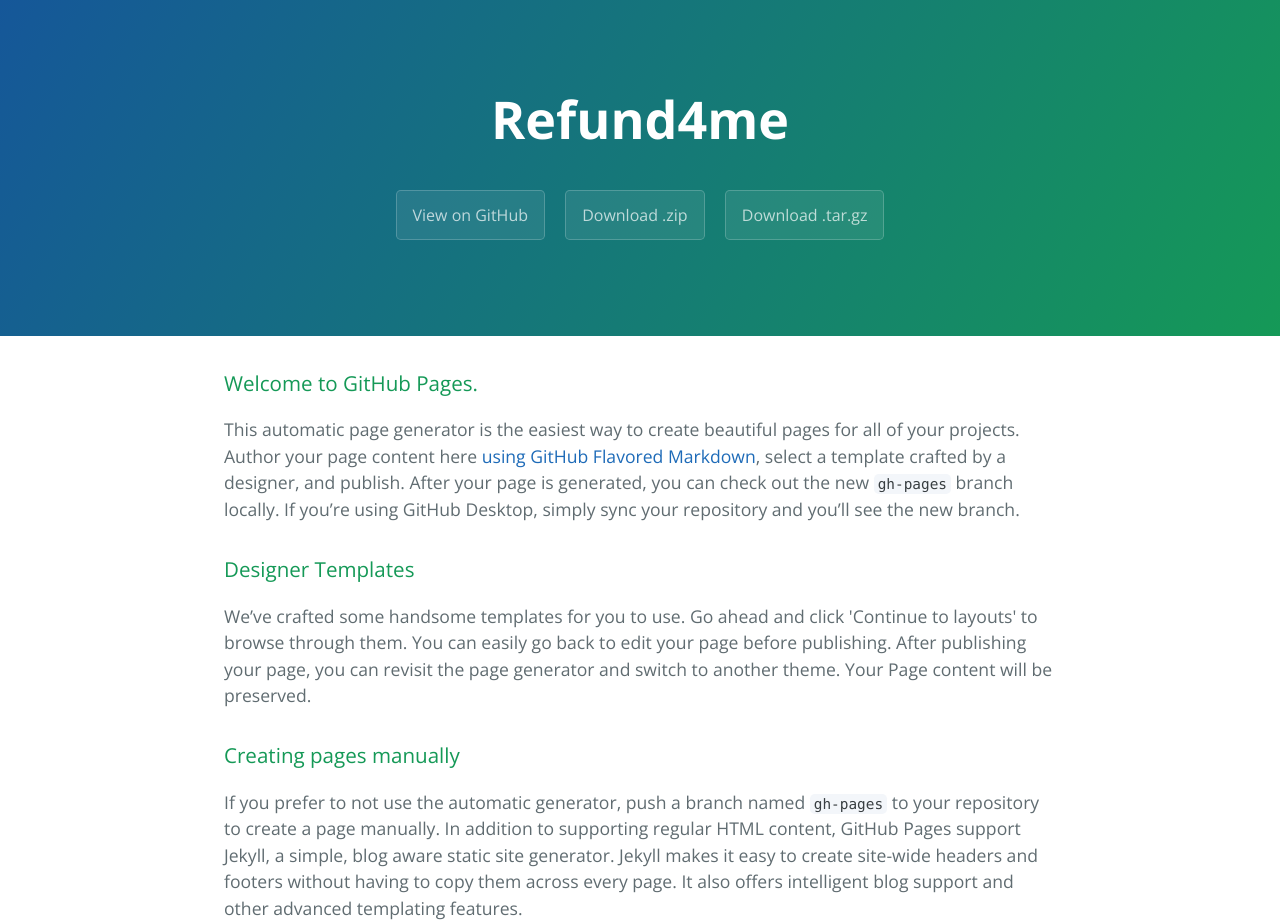
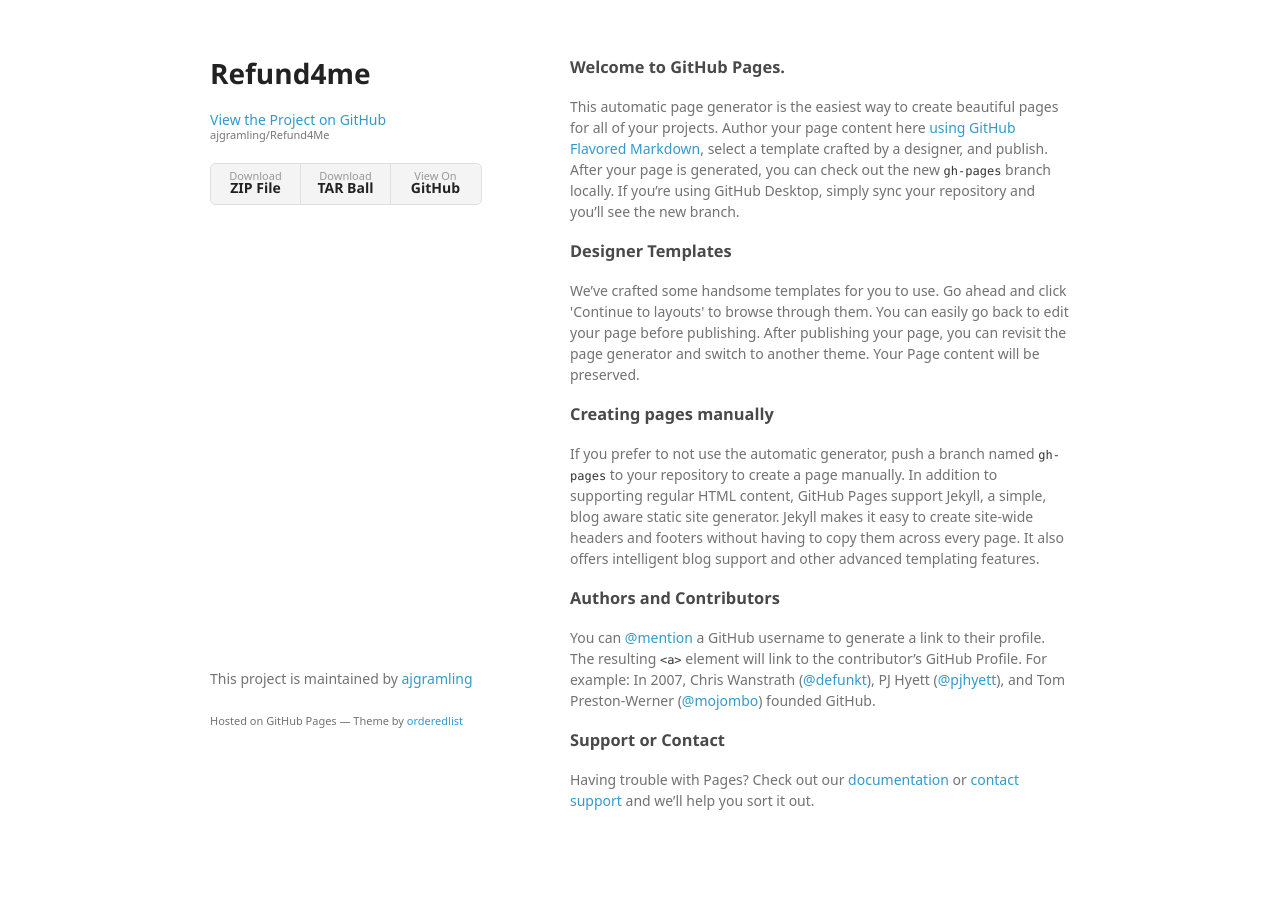
Before and after one commit to ajgramling/Refund4Me, a plain HTML site: page index.html in a window 1280 px wide. Shown: the top 924 px of the page. After the commit the page ends 881 px from the top, so only its background shows below. Drawn offline with nearby package versions, Linux system fonts and the light colour scheme; a web font is replaced by a local one.

Commit message:
Create gh-pages branch via GitHub

```diff
--- a/index.html
+++ b/index.html
@@ -1,25 +1,34 @@
-<!DOCTYPE html>
-<html lang="en-us">
+<!doctype html>
+<html>
   <head>
-    <meta charset="UTF-8">
+    <meta charset="utf-8">
+    <meta http-equiv="X-UA-Compatible" content="chrome=1">
     <title>Refund4me by ajgramling</title>
-    <meta name="viewport" content="width=device-width, initial-scale=1">
-    <link rel="stylesheet" type="text/css" href="stylesheets/normalize.css" media="screen">
-    <link href='https://fonts.googleapis.com/css?family=Open+Sans:400,700' rel='stylesheet' type='text/css'>
-    <link rel="stylesheet" type="text/css" href="stylesheets/stylesheet.css" media="screen">
-    <link rel="stylesheet" type="text/css" href="stylesheets/github-light.css" media="screen">
+
+    <link rel="stylesheet" href="stylesheets/styles.css">
+    <link rel="stylesheet" href="stylesheets/github-light.css">
+    <meta name="viewport" content="width=device-width">
+    <!--[if lt IE 9]>
+    <script src="//html5shiv.googlecode.com/svn/trunk/html5.js"></script>
+    <![endif]-->
   </head>
   <body>
-    <section class="page-header">
-      <h1 class="project-name">Refund4me</h1>
-      <h2 class="project-tagline"></h2>
-      <a href="https://github.com/ajgramling/Refund4Me" class="btn">View on GitHub</a>
-      <a href="https://github.com/ajgramling/Refund4Me/zipball/master" class="btn">Download .zip</a>
-      <a href="https://github.com/ajgramling/Refund4Me/tarball/master" class="btn">Download .tar.gz</a>
-    </section>
+    <div class="wrapper">
+      <header>
+        <h1>Refund4me</h1>
+        <p></p>
 
-    <section class="main-content">
-      <h3>
+        <p class="view"><a href="https://github.com/ajgramling/Refund4Me">View the Project on GitHub <small>ajgramling/Refund4Me</small></a></p>
+
+
+        <ul>
+          <li><a href="https://github.com/ajgramling/Refund4Me/zipball/master">Download <strong>ZIP File</strong></a></li>
+          <li><a href="https://github.com/ajgramling/Refund4Me/tarball/master">Download <strong>TAR Ball</strong></a></li>
+          <li><a href="https://github.com/ajgramling/Refund4Me">View On <strong>GitHub</strong></a></li>
+        </ul>
+      </header>
+      <section>
+        <h3>
 <a id="welcome-to-github-pages" class="anchor" href="#welcome-to-github-pages" aria-hidden="true"><span class="octicon octicon-link"></span></a>Welcome to GitHub Pages.</h3>
 
 <p>This automatic page generator is the easiest way to create beautiful pages for all of your projects. Author your page content here <a href="https://guides.github.com/features/mastering-markdown/">using GitHub Flavored Markdown</a>, select a template crafted by a designer, and publish. After your page is generated, you can check out the new <code>gh-pages</code> branch locally. If you’re using GitHub Desktop, simply sync your repository and you’ll see the new branch.</p>
@@ -43,15 +52,13 @@
 <a id="support-or-contact" class="anchor" href="#support-or-contact" aria-hidden="true"><span class="octicon octicon-link"></span></a>Support or Contact</h3>
 
 <p>Having trouble with Pages? Check out our <a href="https://help.github.com/pages">documentation</a> or <a href="https://github.com/contact">contact support</a> and we’ll help you sort it out.</p>
-
-      <footer class="site-footer">
-        <span class="site-footer-owner"><a href="https://github.com/ajgramling/Refund4Me">Refund4me</a> is maintained by <a href="https://github.com/ajgramling">ajgramling</a>.</span>
-
-        <span class="site-footer-credits">This page was generated by <a href="https://pages.github.com">GitHub Pages</a> using the <a href="https://github.com/jasonlong/cayman-theme">Cayman theme</a> by <a href="https://twitter.com/jasonlong">Jason Long</a>.</span>
+      </section>
+      <footer>
+        <p>This project is maintained by <a href="https://github.com/ajgramling">ajgramling</a></p>
+        <p><small>Hosted on GitHub Pages &mdash; Theme by <a href="https://github.com/orderedlist">orderedlist</a></small></p>
       </footer>
-
-    </section>
-
+    </div>
+    <script src="javascripts/scale.fix.js"></script>
 
   </body>
 </html>
--- /dev/null
+++ b/javascripts/scale.fix.js
@@ -0,0 +1,17 @@
+var metas = document.getElementsByTagName('meta');
+var i;
+if (navigator.userAgent.match(/iPhone/i)) {
+  for (i=0; i<metas.length; i++) {
+    if (metas[i].name == "viewport") {
+      metas[i].content = "width=device-width, minimum-scale=1.0, maximum-scale=1.0";
+    }
+  }
+  document.addEventListener("gesturestart", gestureStart, false);
+}
+function gestureStart() {
+  for (i=0; i<metas.length; i++) {
+    if (metas[i].name == "viewport") {
+      metas[i].content = "width=device-width, minimum-scale=0.25, maximum-scale=1.6";
+    }
+  }
+}
--- /dev/null
+++ b/stylesheets/styles.css
@@ -0,0 +1,324 @@
+@font-face {
+  font-family: 'Noto Sans';
+  font-weight: 400;
+  font-style: normal;
+  src: url('../fonts/Noto-Sans-regular/Noto-Sans-regular.eot');
+  src: url('../fonts/Noto-Sans-regular/Noto-Sans-regular.eot?#iefix') format('embedded-opentype'),
+       local('Noto Sans'),
+       local('Noto-Sans-regular'),
+       url('../fonts/Noto-Sans-regular/Noto-Sans-regular.woff2') format('woff2'),
+       url('../fonts/Noto-Sans-regular/Noto-Sans-regular.woff') format('woff'),
+       url('../fonts/Noto-Sans-regular/Noto-Sans-regular.ttf') format('truetype'),
+       url('../fonts/Noto-Sans-regular/Noto-Sans-regular.svg#NotoSans') format('svg');
+}
+
+@font-face {
+  font-family: 'Noto Sans';
+  font-weight: 700;
+  font-style: normal;
+  src: url('../fonts/Noto-Sans-700/Noto-Sans-700.eot');
+  src: url('../fonts/Noto-Sans-700/Noto-Sans-700.eot?#iefix') format('embedded-opentype'),
+       local('Noto Sans Bold'),
+       local('Noto-Sans-700'),
+       url('../fonts/Noto-Sans-700/Noto-Sans-700.woff2') format('woff2'),
+       url('../fonts/Noto-Sans-700/Noto-Sans-700.woff') format('woff'),
+       url('../fonts/Noto-Sans-700/Noto-Sans-700.ttf') format('truetype'),
+       url('../fonts/Noto-Sans-700/Noto-Sans-700.svg#NotoSans') format('svg');
+}
+
+@font-face {
+  font-family: 'Noto Sans';
+  font-weight: 400;
+  font-style: italic;
+  src: url('../fonts/Noto-Sans-italic/Noto-Sans-italic.eot');
+  src: url('../fonts/Noto-Sans-italic/Noto-Sans-italic.eot?#iefix') format('embedded-opentype'),
+       local('Noto Sans Italic'),
+       local('Noto-Sans-italic'),
+       url('../fonts/Noto-Sans-italic/Noto-Sans-italic.woff2') format('woff2'),
+       url('../fonts/Noto-Sans-italic/Noto-Sans-italic.woff') format('woff'),
+       url('../fonts/Noto-Sans-italic/Noto-Sans-italic.ttf') format('truetype'),
+       url('../fonts/Noto-Sans-italic/Noto-Sans-italic.svg#NotoSans') format('svg');
+}
+
+@font-face {
+  font-family: 'Noto Sans';
+  font-weight: 700;
+  font-style: italic;
+  src: url('../fonts/Noto-Sans-700italic/Noto-Sans-700italic.eot');
+  src: url('../fonts/Noto-Sans-700italic/Noto-Sans-700italic.eot?#iefix') format('embedded-opentype'),
+       local('Noto Sans Bold Italic'),
+       local('Noto-Sans-700italic'),
+       url('../fonts/Noto-Sans-700italic/Noto-Sans-700italic.woff2') format('woff2'),
+       url('../fonts/Noto-Sans-700italic/Noto-Sans-700italic.woff') format('woff'),
+       url('../fonts/Noto-Sans-700italic/Noto-Sans-700italic.ttf') format('truetype'),
+       url('../fonts/Noto-Sans-700italic/Noto-Sans-700italic.svg#NotoSans') format('svg');
+}
+
+body {
+  background-color: #fff;
+  padding:50px;
+  font: 14px/1.5 "Noto Sans", "Helvetica Neue", Helvetica, Arial, sans-serif;
+  color:#727272;
+  font-weight:400;
+}
+
+h1, h2, h3, h4, h5, h6 {
+  color:#222;
+  margin:0 0 20px;
+}
+
+p, ul, ol, table, pre, dl {
+  margin:0 0 20px;
+}
+
+h1, h2, h3 {
+  line-height:1.1;
+}
+
+h1 {
+  font-size:28px;
+}
+
+h2 {
+  color:#393939;
+}
+
+h3, h4, h5, h6 {
+  color:#494949;
+}
+
+a {
+  color:#39c;
+  text-decoration:none;
+}
+
+a:hover {
+  color:#069;
+}
+
+a small {
+  font-size:11px;
+  color:#777;
+  margin-top:-0.3em;
+  display:block;
+}
+
+a:hover small {
+  color:#777;
+}
+
+.wrapper {
+  width:860px;
+  margin:0 auto;
+}
+
+blockquote {
+  border-left:1px solid #e5e5e5;
+  margin:0;
+  padding:0 0 0 20px;
+  font-style:italic;
+}
+
+code, pre {
+  font-family:Monaco, Bitstream Vera Sans Mono, Lucida Console, Terminal, Consolas, Liberation Mono, DejaVu Sans Mono, Courier New, monospace;
+  color:#333;
+  font-size:12px;
+}
+
+pre {
+  padding:8px 15px;
+  background: #f8f8f8;
+  border-radius:5px;
+  border:1px solid #e5e5e5;
+  overflow-x: auto;
+}
+
+table {
+  width:100%;
+  border-collapse:collapse;
+}
+
+th, td {
+  text-align:left;
+  padding:5px 10px;
+  border-bottom:1px solid #e5e5e5;
+}
+
+dt {
+  color:#444;
+  font-weight:700;
+}
+
+th {
+  color:#444;
+}
+
+img {
+  max-width:100%;
+}
+
+header {
+  width:270px;
+  float:left;
+  position:fixed;
+  -webkit-font-smoothing:subpixel-antialiased;
+}
+
+header ul {
+  list-style:none;
+  height:40px;
+  padding:0;
+  background: #f4f4f4;
+  border-radius:5px;
+  border:1px solid #e0e0e0;
+  width:270px;
+}
+
+header li {
+  width:89px;
+  float:left;
+  border-right:1px solid #e0e0e0;
+  height:40px;
+}
+
+header li:first-child a {
+  border-radius:5px 0 0 5px;
+}
+
+header li:last-child a {
+  border-radius:0 5px 5px 0;
+}
+
+header ul a {
+  line-height:1;
+  font-size:11px;
+  color:#999;
+  display:block;
+  text-align:center;
+  padding-top:6px;
+  height:34px;
+}
+
+header ul a:hover {
+  color:#999;
+}
+
+header ul a:active {
+  background-color:#f0f0f0;
+}
+
+strong {
+  color:#222;
+  font-weight:700;
+}
+
+header ul li + li + li {
+  border-right:none;
+  width:89px;
+}
+
+header ul a strong {
+  font-size:14px;
+  display:block;
+  color:#222;
+}
+
+section {
+  width:500px;
+  float:right;
+  padding-bottom:50px;
+}
+
+small {
+  font-size:11px;
+}
+
+hr {
+  border:0;
+  background:#e5e5e5;
+  height:1px;
+  margin:0 0 20px;
+}
+
+footer {
+  width:270px;
+  float:left;
+  position:fixed;
+  bottom:50px;
+  -webkit-font-smoothing:subpixel-antialiased;
+}
+
+@media print, screen and (max-width: 960px) {
+
+  div.wrapper {
+    width:auto;
+    margin:0;
+  }
+
+  header, section, footer {
+    float:none;
+    position:static;
+    width:auto;
+  }
+
+  header {
+    padding-right:320px;
+  }
+
+  section {
+    border:1px solid #e5e5e5;
+    border-width:1px 0;
+    padding:20px 0;
+    margin:0 0 20px;
+  }
+
+  header a small {
+    display:inline;
+  }
+
+  header ul {
+    position:absolute;
+    right:50px;
+    top:52px;
+  }
+}
+
+@media print, screen and (max-width: 720px) {
+  body {
+    word-wrap:break-word;
+  }
+
+  header {
+    padding:0;
+  }
+
+  header ul, header p.view {
+    position:static;
+  }
+
+  pre, code {
+    word-wrap:normal;
+  }
+}
+
+@media print, screen and (max-width: 480px) {
+  body {
+    padding:15px;
+  }
+
+  header ul {
+    width:99%;
+  }
+
+  header li, header ul li + li + li {
+    width:33%;
+  }
+}
+
+@media print {
+  body {
+    padding:0.4in;
+    font-size:12pt;
+    color:#444;
+  }
+}
```
